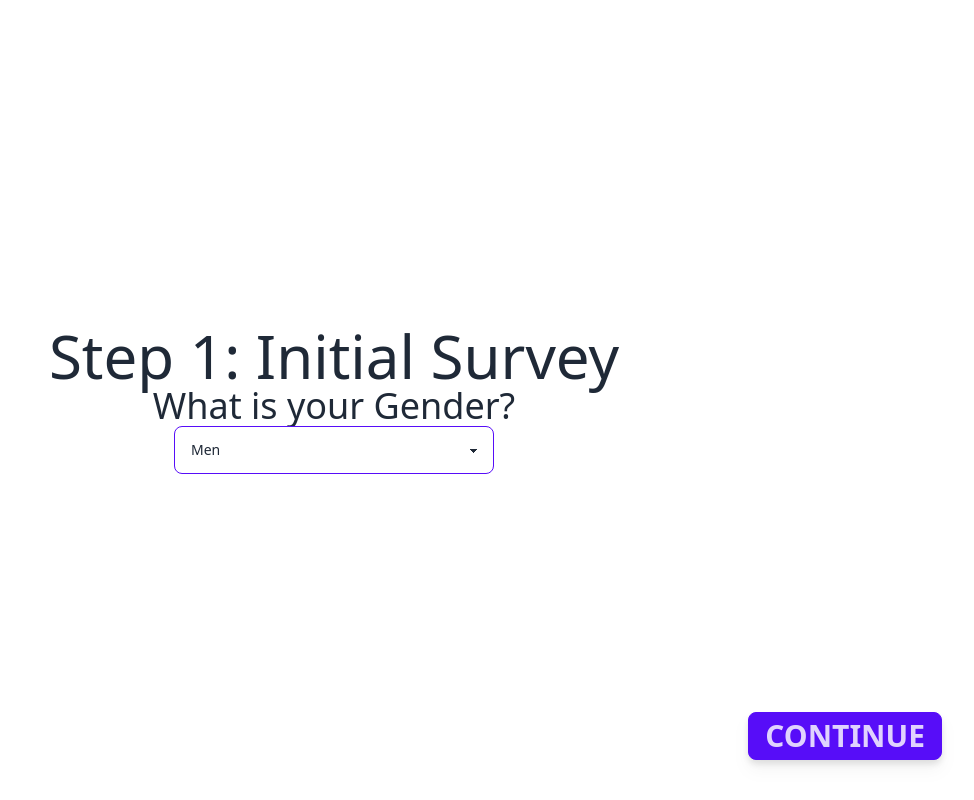
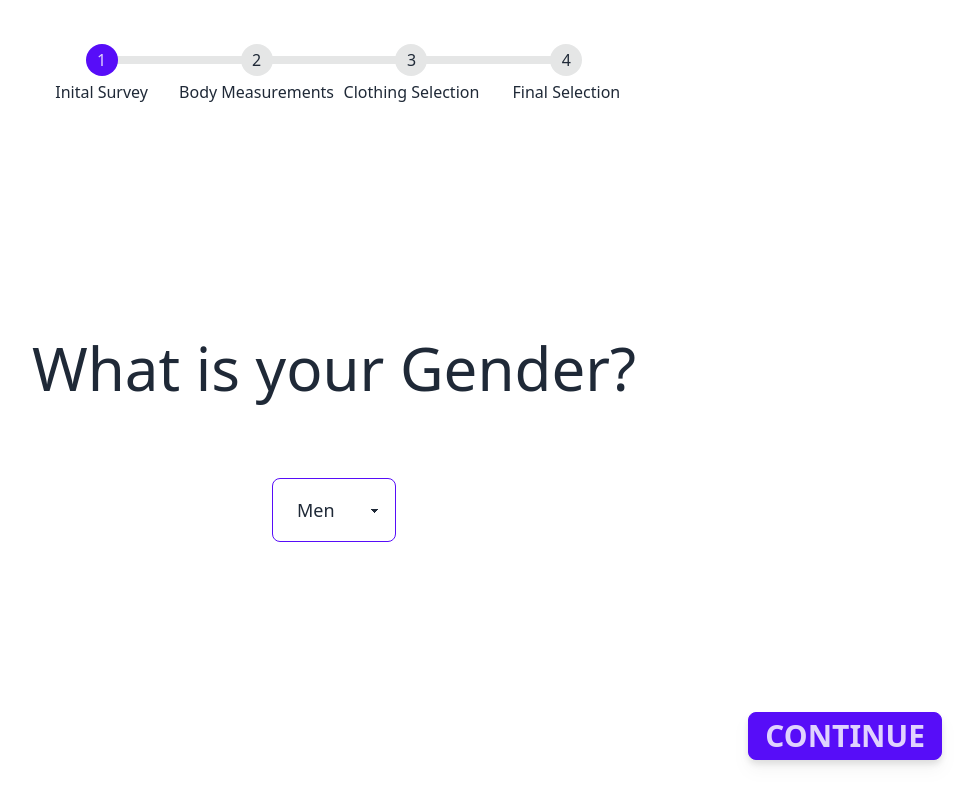
Before and after one commit to ericspring08/Styled, a Next.js app in the folder frontend/: page /InitialSurvey in a window 1280 px wide. Shown: the whole page, without its empty margins (306-1280 px from the left). Built offline with nearby package versions, Linux system fonts and the light colour scheme.

Commit message:
finish design on page 1

```diff
--- a/frontend/src/pages/InitialSurvey.tsx
+++ b/frontend/src/pages/InitialSurvey.tsx
@@ -1,3 +1,4 @@
+/* eslint-disable @next/next/no-img-element */
 /* eslint-disable @typescript-eslint/no-explicit-any */
 /* eslint-disable @typescript-eslint/no-unsafe-call */
 import {useState} from "react";
@@ -6,16 +7,24 @@ export default function InitialSurvey ({surveyFinished}:any) {
   const [gender, setGender] = useState("mens");
   return (
     <>
-      <main className="flex flex-col justify-center items-center h-screen w-screen">
-        <h1 className="text-6xl">Step 1: Initial Survey</h1>
-        <h1 className="text-4xl">What is your Gender?</h1>
-        <select className="select select-primary w-full max-w-xs" onChange={(e) => {
+      <main className="flex flex-col items-center justify-center h-screen w-screen">
+        <h1 className="text-6xl m-20">What is your Gender?</h1>
+        <div className="flex flex-row items-center">
+          <select className="select select-primary select-lg w-full max-w-xs" onChange={(e) => {
             e.preventDefault();
             setGender(e.target.value);
           }}>
             <option value="mens">Men</option>
             <option value="womens">Women</option>
           </select>
+        </div>
+        <ul className="steps fixed z-90 top-10 item-center">
+          <li className="step step-primary">Inital Survey</li>
+          <li className="step">Body Measurements</li>
+          <li className="step">Clothing Selection</li>
+          <li className="step">Final Selection</li>
+        </ul>
+
         <button onClick={() => {
           surveyFinished({
               gender: gender,
```
Lines whose indentation alone changed are shown as unchanged.
